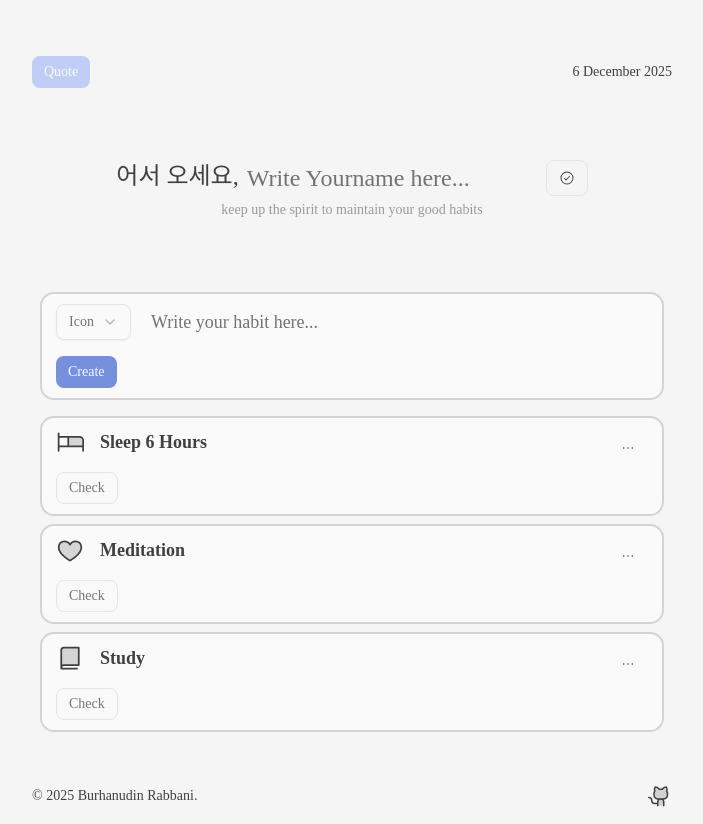
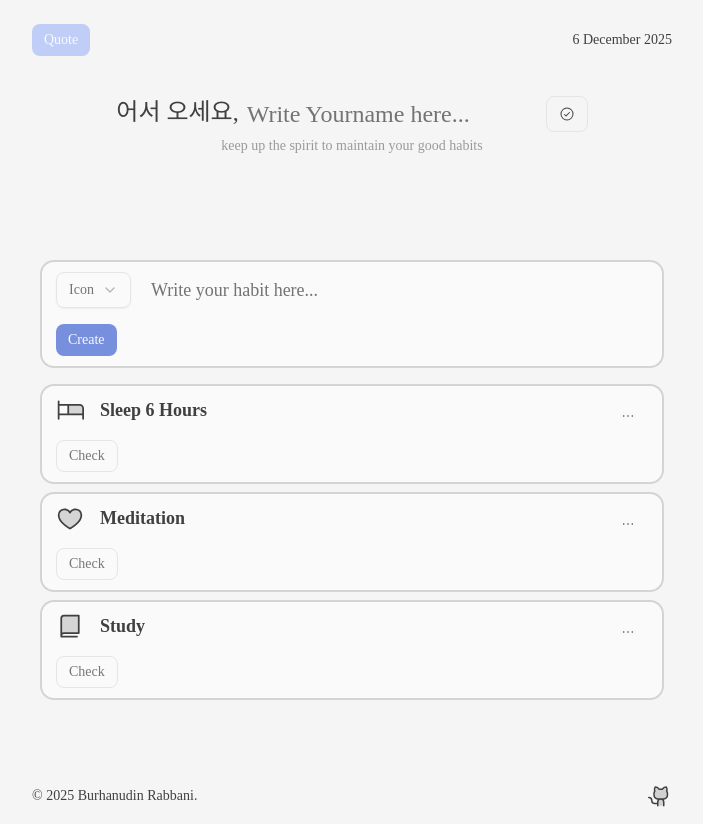
Before and after one commit to burhanudinrabbani666/task-management, a React (Vite) app: page / in a window 1280 px wide. Shown: the whole page, without its empty margins (288-991 px from the left). Built offline with nearby package versions, Linux system fonts and the light colour scheme.

Commit message:
feat: margin

```diff
--- a/src/components/hero.tsx
+++ b/src/components/hero.tsx
@@ -64,12 +64,12 @@ export function Hero() {
   }
 
   return (
-    <header className="flex flex-col items-center gap-1">
-      <div className="flex gap-2 text-2xl">
+    <header className="flex flex-col items-center gap-1 text-xl">
+      <div className="flex gap-2">
         <span>{greetingData[getId].greeting}, </span>
-        <h1 className="font-semibold">{username}</h1>
+        <h1>{username}</h1>
       </div>
-      <p className="opacity-50">
+      <p className="text-lg opacity-50">
         keep up the spirit to maintain your good habits
       </p>
     </header>
--- a/src/components/top.tsx
+++ b/src/components/top.tsx
@@ -55,7 +55,7 @@ export function Top() {
   const getId = Math.trunc(Math.random() * quotes.length);
   const getQuote = Math.trunc(Math.random() * quotes[getId].quote.length);
   return (
-    <div className="my-8 flex items-center justify-between px-4">
+    <div className="flex items-center justify-between px-4">
       <Popover>
         <PopoverTrigger asChild>
           <Button className="text-neutral-50" variant="destructive" size="sm">
--- a/src/layouts/layout.tsx
+++ b/src/layouts/layout.tsx
@@ -5,7 +5,7 @@ import { Outlet } from "react-router";
 
 export function Layout() {
   return (
-    <div className="flex min-h-screen flex-col">
+    <div className="flex min-h-screen flex-col gap-8">
       <header className="mb-18 flex flex-col gap-10">
         <Top />
         <Hero />
```
